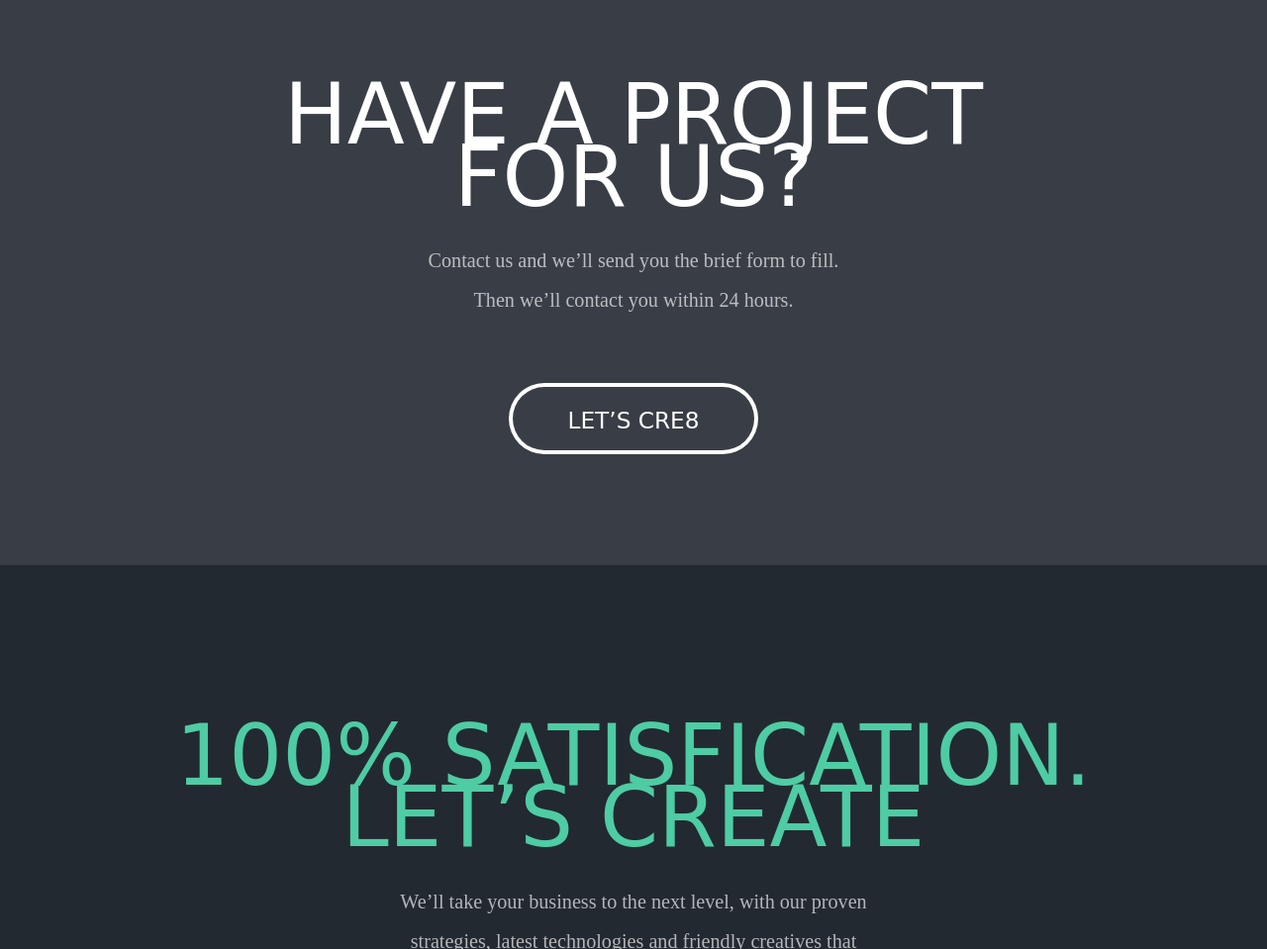
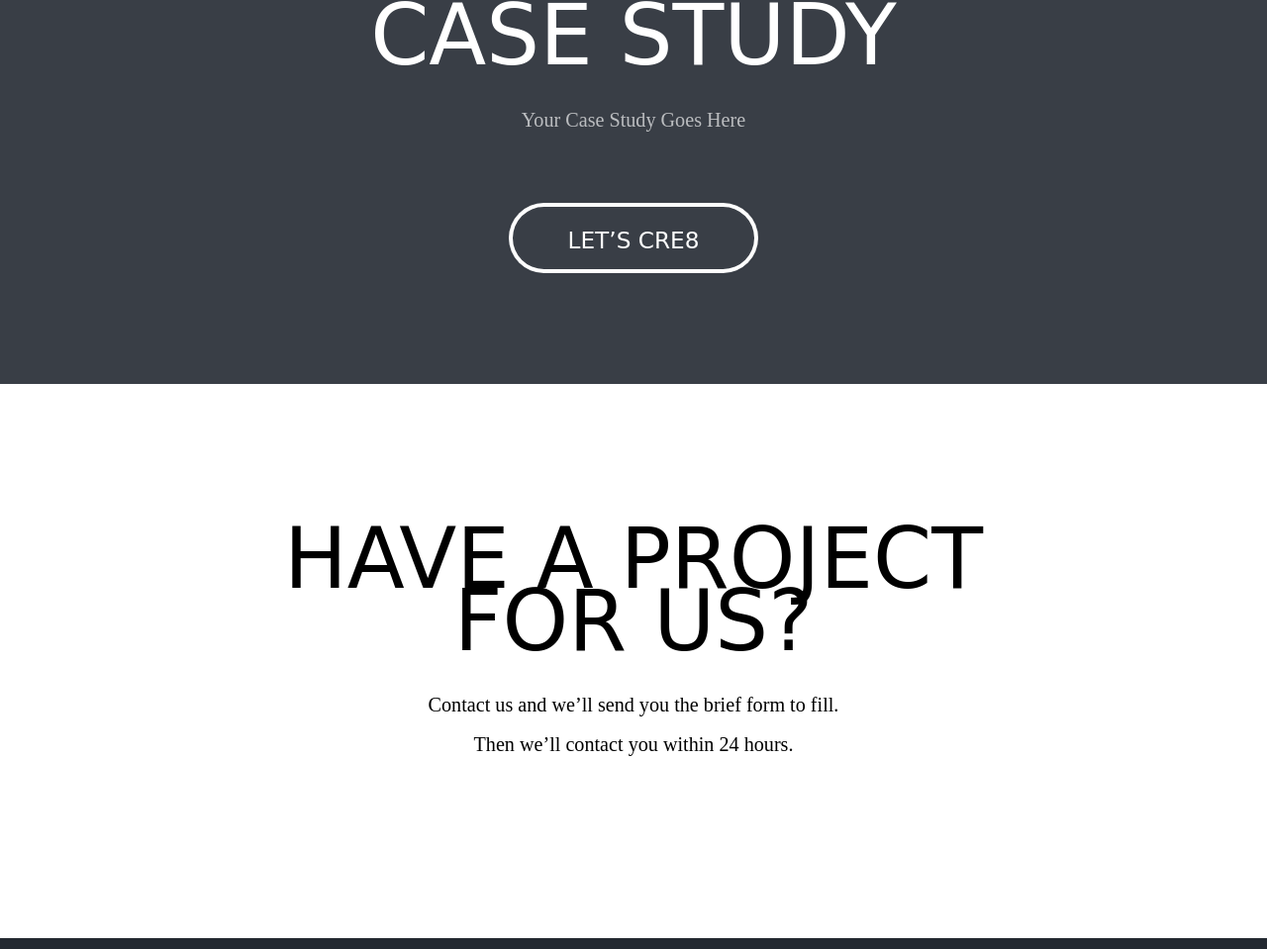
Before and after one commit to jayeshgwd580/thebutterflyeffect, a plain HTML site: page index.html in a window 1280 px wide. Shown: the part 5704-6663 px from the top of the page at 99% size. Drawn offline with Linux system fonts and the light colour scheme; files whose address does not match are found by name.

Commit message:
commit some changes

```diff
--- a/css/newstyle.css
+++ b/css/newstyle.css
@@ -1,7 +1,6 @@
 .portfolio-section{
     padding: 20px;
     width: 100%;
-    margin: 40px auto;
 }
 .portfolio-section span{
     font-size: 54px;
@@ -32,6 +31,7 @@
 .product{
     display: flex;
     flex-wrap: wrap;
+    justify-content: center;
 }
 .product .itemBox{
     position: relative;
--- a/index.html
+++ b/index.html
@@ -240,13 +240,24 @@
     <div class="container-fluid other-content">
         <div class="row">
             <div class="col">
-                <div class="lg-text">have a project<br>for us?</div>
+                <div class="lg-text">Case Study</div>
                 <div class="normal-text">
-                    <p>Contact us and we’ll send you the brief form to fill.<br>
-                        Then we’ll contact you within 24 hours.</p>
+                    <p>Your Case Study Goes Here</p>
                 </div>
                 <div class="btn-holder">
                     <a href="#" class="cr-btn ex-padding">let’s cre8</a>
+                </div>
+            </div>
+        </div>
+    </div>
+
+    <div class="container-fluid other-content"  style="background-color: #ffffff;">
+        <div class="row">
+            <div class="col">
+                <div class="lg-text" style="color: #000000;">have a project<br>for us?</div>
+                <div class="normal-text">
+                    <p style="color: #000000;">Contact us and we’ll send you the brief form to fill.<br>
+                        Then we’ll contact you within 24 hours.</p>
                 </div>
             </div>
         </div>
```
